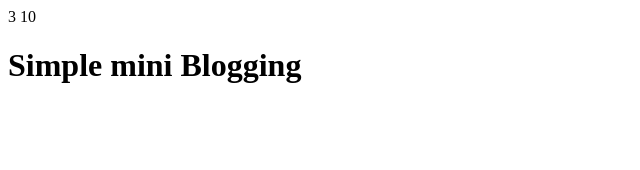
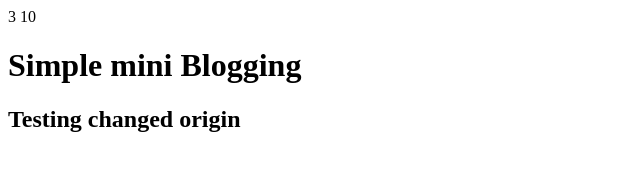
Before and after one commit to s4mdf0o1/s4mdf0o1.github.io, a plain HTML site: page index.html in a window 1280 px wide. Shown: the whole page, without its empty margins (0-640 px from the left). Drawn offline with Linux system fonts and the light colour scheme.

Commit message:
Testing changed origin

```diff
--- a/index.html
+++ b/index.html
@@ -6,5 +6,7 @@
   </head>
   <body>
   <h1>Simple mini Blogging</h1>
+  <h2>Testing changed origin</h2>
+
   </body>
   </html>
```
